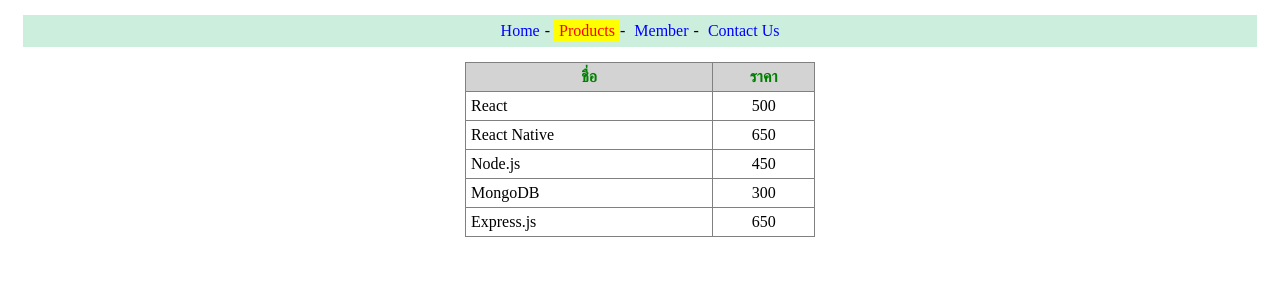
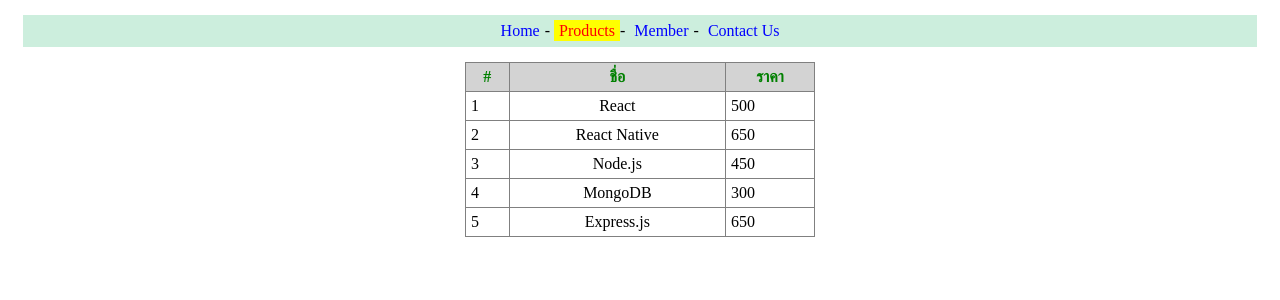
Before and after one commit to jayrboy/app2-component, a React (Create React App) app: page /products in a window 1280 px wide. Shown: the top 300 px of the page. Built offline with nearby package versions, Linux system fonts and the light colour scheme.

Commit message:
Update map() index

```diff
--- a/src/router/Product.js
+++ b/src/router/Product.js
@@ -12,12 +12,14 @@ const Product = () => {
   return (
     <table border="1">
       <tr>
+        <th>#</th>
         <th>ชื่อ</th>
         <th>ราคา</th>
       </tr>
       {data.map((d, i) => {
         return (
           <tr key={i}>
+            <td>{i + 1}</td>
             <td>{d[0]}</td>
             <td>{d[1]}</td>
           </tr>
```
